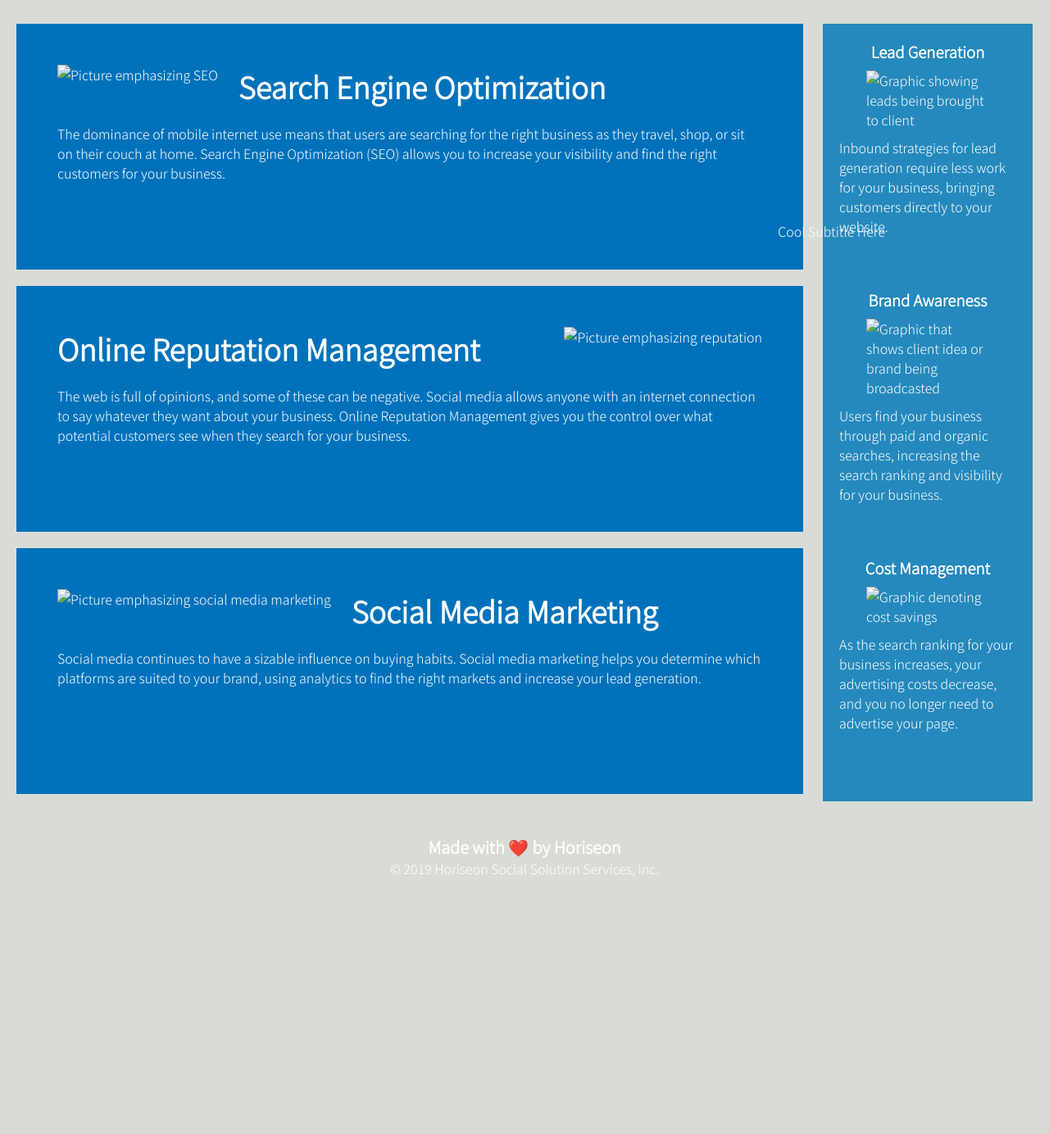
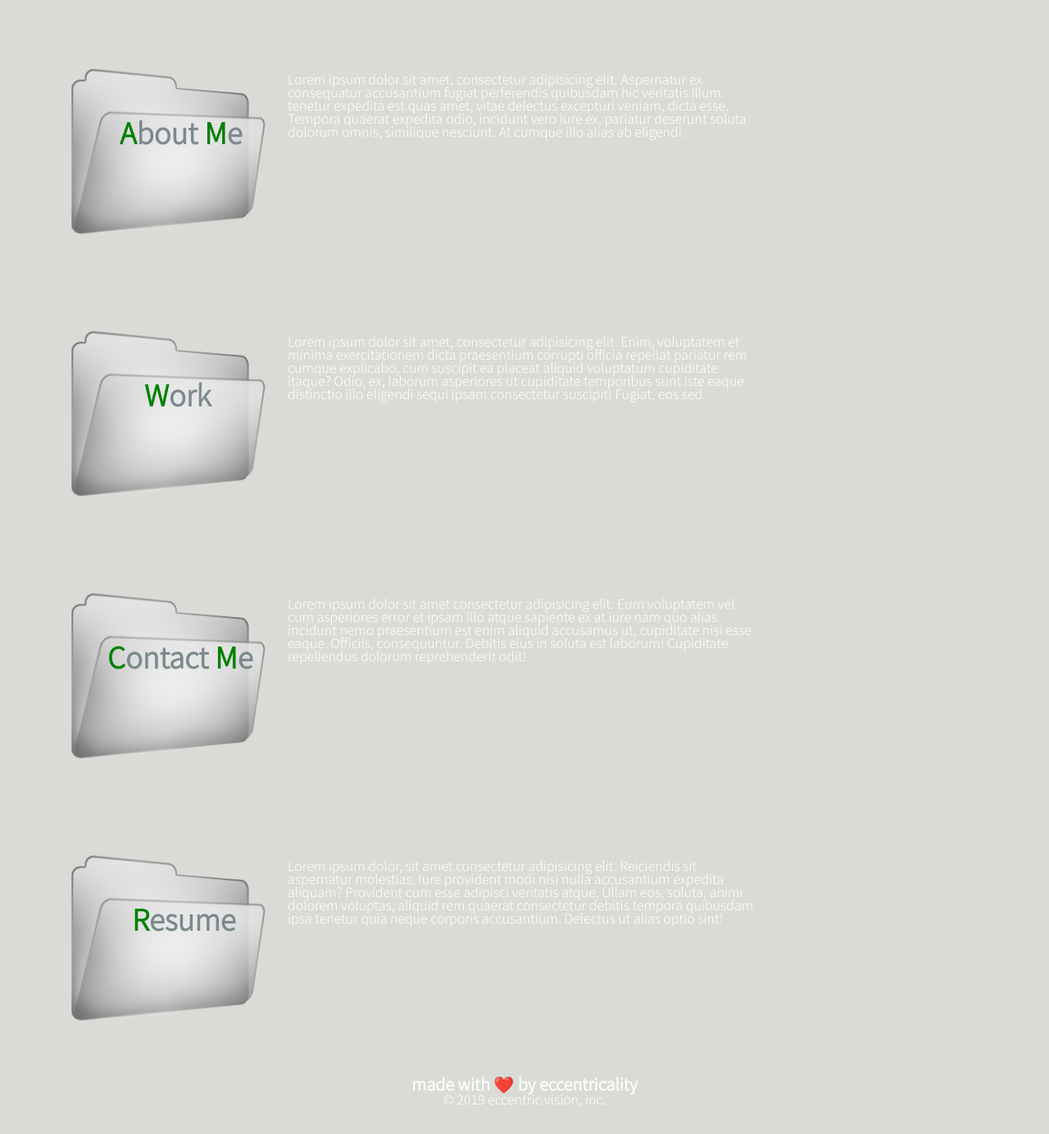
Before and after one commit to eccentricality/002-HW-ProfPort, a plain HTML site: page index.html in a window 1280 px wide. Shown: the part 406-1790 px from the top of the page at 82% size. Before the commit the page ends 1540 px from the top, so only its background shows below. Drawn offline with Linux system fonts and the light colour scheme.

Commit message:
Made a slew of changes to better optimize and stylize. Still plenty of work to do but making progress.

```diff
--- a/Assets/style.css
+++ b/Assets/style.css
@@ -3,7 +3,7 @@
     padding: 0;
     margin: 0;
     font-family: 'Noto Sans TC', sans-serif;
-    color: #ffffff;
+    color: white;
 }
 
 body {
@@ -12,7 +12,7 @@ body {
 
 .header {
     padding: 20px;
-    /* background-color: #2a607c; */
+    background-color: #2a607c;
     background: -webkit-linear-gradient(360deg, #1C1C1C 10%, #494949 360%); background: -moz-linear-gradient(360deg, #1C1C1C 10%, #494949 360%); background: linear-gradient(360deg, #1C1C1C 10%, #494949 360%);
 }
 
@@ -23,12 +23,8 @@ body {
     color: #7C898D;
 }
 
-.header h1 jk {
-    color: darkgray;
-}
-
-.header h1 .seo {
-    color: #d9dcd6;
+.header h1 .jk {
+    color: green;
 }
 
 .header menu {
@@ -55,14 +51,8 @@ a {
     height: 100%;
     width: 100%;
     margin-bottom: 25px;
-    /* background-size: cover; */
+    background-size: cover;
     background-position: center;
-}
-
-.bottom-right {
-    position: absolute;
-    bottom: 100px;
-    right: 200px;
 }
 
 .content {
@@ -71,11 +61,60 @@ a {
     margin-left: 20px;
 }
 
-.content-card1, .content-card2, .content-card3 {
+.about_me, .work, .contact_me, .resume {
     margin-bottom: 20px;
     padding: 50px;
     height: 300px;
-    background-color: #0072bb;
+    background-color: none;
+}
+
+.about_me h2 {
+    position: relative;
+    top: 90px;
+    left: -205px;
+    /* transform: translateX(-1px); */
+    font-size: 35px;
+    color: #7C898D;
+}
+
+.work h2 {
+    position: relative;
+    top: 90px;
+    left: -175px;
+    font-size: 35px;
+    color: #7C898D;
+}
+
+.contact_me h2 {
+    position: relative;
+    top: 90px;
+    left: -220px;
+    font-size: 35px;
+    color: #7C898D;
+}
+
+.resume h2 {
+    position: relative;
+    top: 90px;
+    left: -190px;
+    font-size: 35px;
+    color: #7C898D;
+}
+
+.about_me h2 .diff_color {
+    color: green;
+}
+
+.work h2 .diff_color {
+    color: green;
+}
+
+.contact_me h2 .diff_color {
+    color: green;
+}
+
+.resume h2 .diff_color {
+    color: green;
 }
 
 .content-card1 img, .content-card2 img, .content-card3 img {
--- a/index.html
+++ b/index.html
@@ -3,6 +3,7 @@
 
 <head>
     <meta charset="UTF-8" />
+    <link rel="stylesheet" href="./Assets/reset.css">
     <link rel="stylesheet" href="./Assets/style.css">
     <title>Professional Portfolio Webpage</title>
     <link rel="preconnect" href="https://fonts.gstatic.com">
@@ -17,16 +18,16 @@
         <menu>
             <ul>
                 <li>
-                    <a href="#content-card1">About Me</a>
+                    <a href="#about_me">About Me</a>
                 </li>
                 <li>
-                    <a href="#content-card2">Work</a>
+                    <a href="#work">Work</a>
                 </li>
                 <li>
-                    <a href="#content-card3">Contact Me</a>
+                    <a href="#contact_me">Contact Me</a>
                 </li>
                 <li>
-                    <a href="#content-card3">Resume</a>
+                    <a href="#resume">Resume</a>
                 </li>
             </ul>
         </menu>
@@ -34,71 +35,50 @@
     </nav>
 
     <header>
-        <img src="./Assets/Images/hexagonal_grey_sm.jpg" alt="Cool blue banner." class="hero">
-        <div class = "bottom-right">Cool Subtitle Here</div>
+        <img src="./Assets/Images/hexagonal_grey_sm.jpg" alt="Cool grey banner." class="hero">
     </header>
 
     <section class="content">
 
-        <summary id="content-card1" class="content-card1">
-            <img src="./assets/images/search-engine-optimization.jpg" alt="Picture emphasizing SEO" class="float-left" />
-            <h2>Search Engine Optimization</h2>
+        <summary id="about_me" class="about_me">
+            <img src="./assets/Images/img_folder.png" alt="Picture of a folder" class="float-left" />
+            <h2><span class="diff_color">A</span>bout <span class="diff_color">M</span>e</h2>
             <p>
-                The dominance of mobile internet use means that users are searching for the right business as they travel, shop, or sit on their couch at home. Search Engine Optimization (SEO) allows you to increase your visibility and find the right customers for your business.
+                Lorem ipsum dolor sit amet, consectetur adipisicing elit. Aspernatur ex consequatur accusantium fugiat perferendis quibusdam hic veritatis illum tenetur expedita est quas amet, vitae delectus excepturi veniam, dicta esse. Tempora quaerat expedita odio, incidunt vero iure ex, pariatur deserunt soluta dolorum omnis, similique nesciunt. At cumque illo alias ab eligendi.
             </p>
         </summary>
 
-        <summary id="content-card2" class="content-card2">
-            <img src="./assets/images/online-reputation-management.jpg" alt="Picture emphasizing reputation" class="float-right" />
-            <h2>Online Reputation Management</h2>
+        <summary id="work" class="work">
+            <img src="./assets/images/img_folder.png" alt="Picture of a folder" class="float-left" />
+            <h2><span class="diff_color">W</span class="diff_color">ork</h2>
             <p>
-                The web is full of opinions, and some of these can be negative. Social media allows anyone with an internet connection to say whatever they want about your business. Online Reputation Management gives you the control over what potential customers see when they search for your business.
+                Lorem ipsum dolor sit amet, consectetur adipisicing elit. Enim, voluptatem et minima exercitationem dicta praesentium corrupti officia repellat pariatur rem cumque explicabo, cum suscipit ea placeat aliquid voluptatum cupiditate itaque? Odio, ex, laborum asperiores ut cupiditate temporibus sunt iste eaque distinctio illo eligendi sequi ipsam consectetur suscipit! Fugiat, eos sed.
             </p>
         </summary>
 
-        <summary id="content-card3" class="content-card3">
-            <img src="./assets/images/social-media-marketing.jpg" alt="Picture emphasizing social media marketing" class="float-left" />
-            <h2>Social Media Marketing</h2>
+        <summary id="contact_me" class="contact_me">
+            <img src="./assets/images/img_folder.png" alt="Picture of a folder" class="float-left" />
+            <h2><span class="diff_color">C</span>ontact <span class="diff_color">M</span>e</h2>
             <p>
-                Social media continues to have a sizable influence on buying habits. Social media marketing helps you determine which platforms are suited to your brand, using analytics to find the right markets and increase your lead generation.
+                Lorem ipsum dolor sit amet consectetur adipisicing elit. Eum voluptatem vel cum asperiores error et ipsam illo atque sapiente ex at iure nam quo alias incidunt nemo praesentium est enim aliquid accusamus ut, cupiditate nisi esse eaque. Officiis, consequuntur. Debitis eius in soluta est laborum! Cupiditate repellendus dolorum reprehenderit odit!
+            </p>
+        </summary>
+
+        <summary id="resume" class="resume">
+            <img src="./assets/images/img_folder.png" alt="Picture of a folder" class="float-left" />
+            <h2><span class="diff_color">R</span>esume</h2>
+            <p>
+                Lorem ipsum dolor, sit amet consectetur adipisicing elit. Reiciendis sit aspernatur molestias. Iure provident modi nisi nulla accusantium expedita aliquam? Provident cum esse adipisci veritatis atque. Ullam eos, soluta, animi dolorem voluptas, aliquid rem quaerat consectetur debitis tempora quibusdam ipsa tenetur quia neque corporis accusantium. Delectus ut alias optio sint!
             </p>
         </summary>
 
     </section>
 
-    <aside class="benefits">
-
-        <summary class="benefits-card">
-            <h3>Lead Generation</h3>
-            <img src="./assets/images/lead-generation.png" alt="Graphic showing leads being brought to client">
-            <p>
-                Inbound strategies for lead generation require less work for your business, bringing customers directly to your website.
-            </p>
-        </Summary>
-
-        <Summary class="benefits-card">
-            <h3>Brand Awareness</h3>
-            <img src="./assets/images/brand-awareness.png" alt="Graphic that shows client idea or brand being broadcasted">
-            <p>
-                Users find your business through paid and organic searches, increasing the search ranking and visibility for your business.
-            </p>
-        </Summary>
-
-        <Summary class="benefits-card">
-            <h3>Cost Management</h3>
-            <img src="./assets/images/cost-management.png" alt="Graphic denoting cost savings">
-            <p>
-                As the search ranking for your business increases, your advertising costs decrease, and you no longer need to advertise your page.
-            </p>
-        </Summary>
-
-    </aside>
-
     <footer class="footer">
 
-        <h2>Made with ❤️️ by Horiseon</h2>
+        <h2>made with ❤️️ by eccentricality</h2>
         <p>
-            &copy; 2019 Horiseon Social Solution Services, Inc.
+            &copy; 2019 eccentric vision, inc.
         </p>
 
     </footer>
```
Also changed, not shown: Assets/Images/img_folder.png (added), 1 other file.
